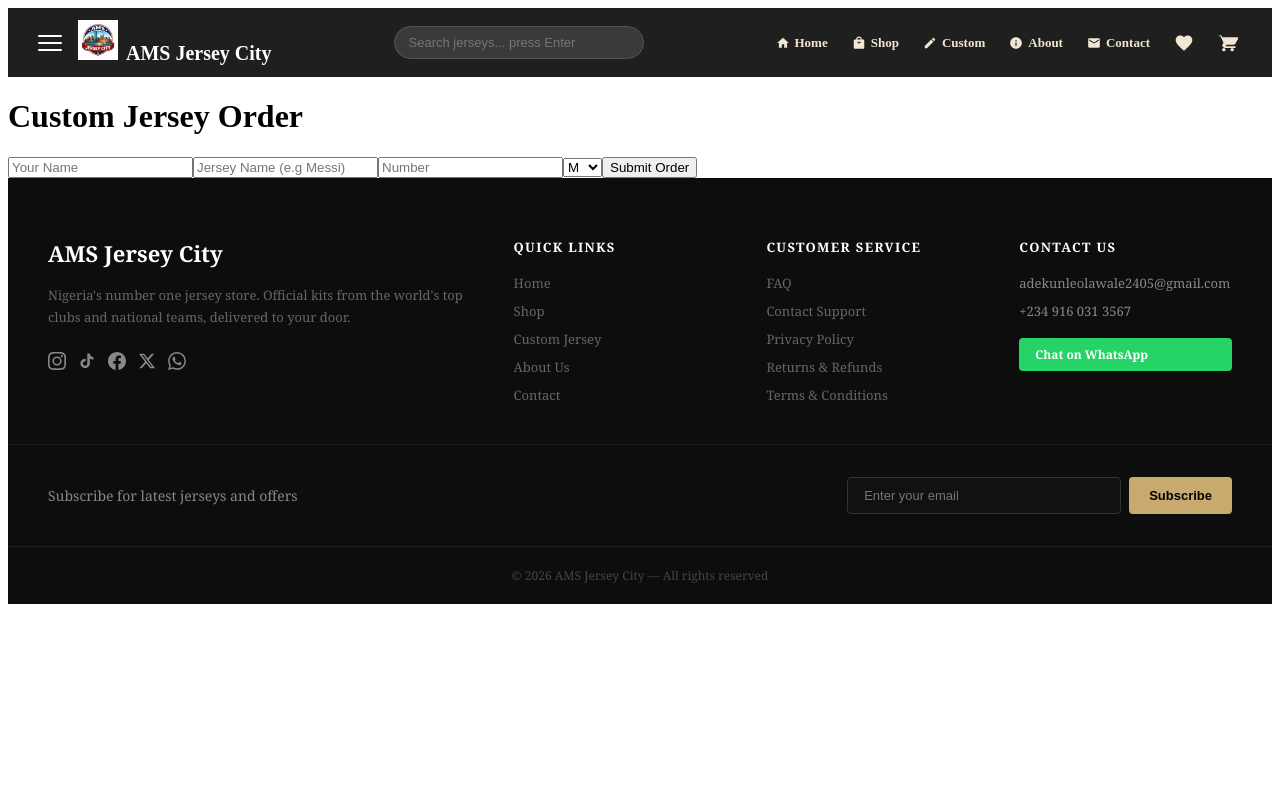
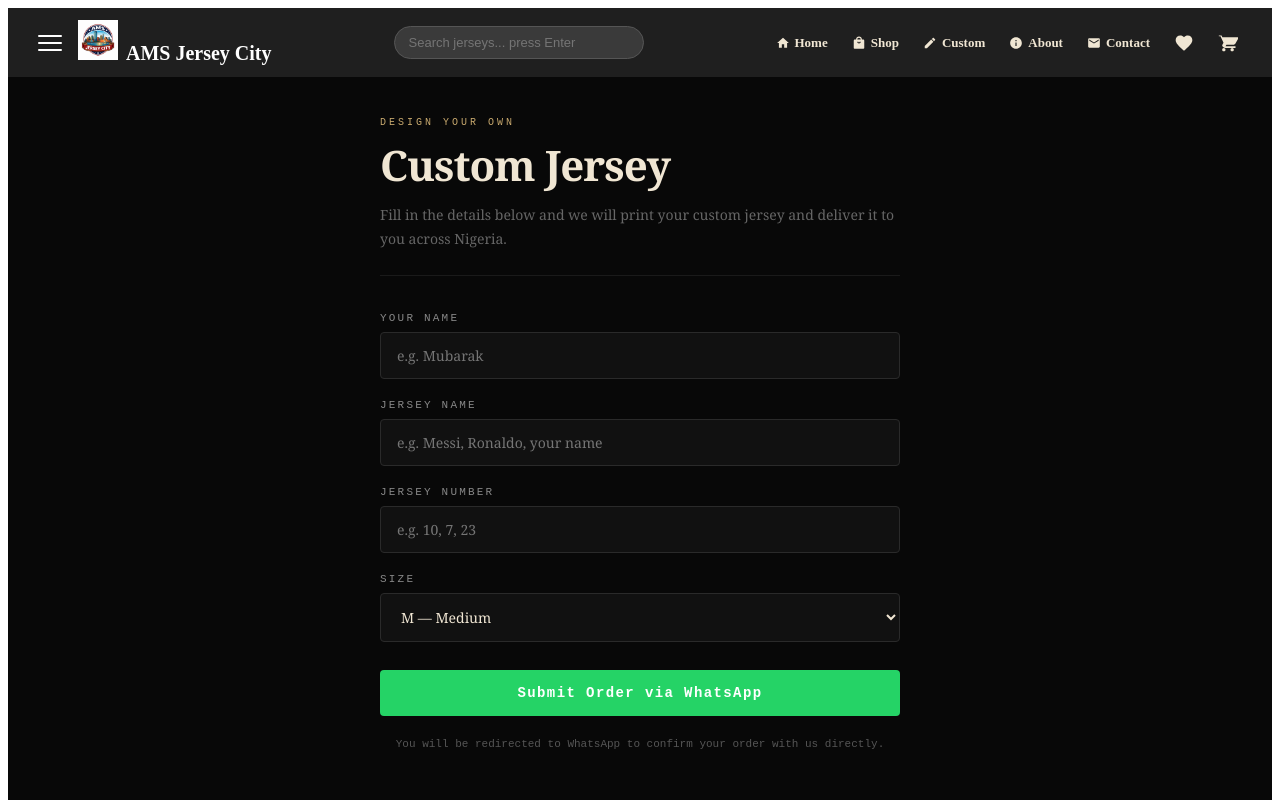
Before and after one commit to AMSDEV345/ams-jersey-front, a React (Vite) app: page /custom in a window 1280 px wide. Shown: the top 800 px of the page. Built offline with nearby package versions, Linux system fonts and the light colour scheme.

Commit message:
redesign all pages mobile responsive

```diff
--- a/src/components/Footer.jsx
+++ b/src/components/Footer.jsx
@@ -7,7 +7,7 @@
 
         <div style={S.brand}>
           <h2 style={S.brandName}>AMS Jersey City</h2>
-          <p style={S.brandDesc}>Nigeria's number one jersey store. Official kits from the world's top clubs and national teams, delivered to your door.</p>
+          <p style={S.brandDesc}>Nigeria's finest jersey store. Official kits, retro classics, and premium streetwear — delivered nationwide.</p>
           <div style={S.socials}>
             <a href="https://www.instagram.com/amsdev00?igsh=MWUzczdhdjcwNjB5eg%3D%3D&utm_source=qr" target="_blank" rel="noreferrer" style={S.socialIcon}>
               <svg width="18" height="18" viewBox="0 0 24 24" fill="currentColor"><path d="M12 2.163c3.204 0 3.584.012 4.85.07 1.366.062 2.633.334 3.608 1.308.974.975 1.246 2.242 1.308 3.608.058 1.266.07 1.646.07 4.85s-.012 3.584-.07 4.85c-.062 1.366-.334 2.633-1.308 3.608-.975.974-2.242 1.246-3.608 1.308-1.266.058-1.646.07-4.85.07s-3.584-.012-4.85-.07c-1.366-.062-2.633-.334-3.608-1.308-.974-.975-1.246-2.242-1.308-3.608C2.175 15.584 2.163 15.204 2.163 12s.012-3.584.07-4.85c.062-1.366.334-2.633 1.308-3.608.975-.974 2.242-1.246 3.608-1.308C8.416 2.175 8.796 2.163 12 2.163zm0-2.163C8.741 0 8.332.014 7.052.072 5.197.157 3.355.673 2.014 2.014.673 3.355.157 5.197.072 7.052.014 8.332 0 8.741 0 12c0 3.259.014 3.668.072 4.948.085 1.855.601 3.697 1.942 5.038 1.341 1.341 3.183 1.857 5.038 1.942C8.332 23.986 8.741 24 12 24c3.259 0 3.668-.014 4.948-.072 1.855-.085 3.697-.601 5.038-1.942 1.341-1.341 1.857-3.183 1.942-5.038.058-1.28.072-1.689.072-4.948 0-3.259-.014-3.668-.072-4.948-.085-1.855-.601-3.697-1.942-5.038C20.645.673 18.803.157 16.948.072 15.668.014 15.259 0 12 0zm0 5.838a6.162 6.162 0 100 12.324 6.162 6.162 0 000-12.324zm0 10.162a4 4 0 110-8 4 4 0 010 8zm6.406-11.845a1.44 1.44 0 100 2.881 1.44 1.44 0 000-2.881z"/></svg>
@@ -28,42 +28,26 @@
         </div>
 
         <div style={S.col}>
-          <h4 style={S.colTitle}>Quick Links</h4>
-          <Link to="/" style={S.colLink}>Home</Link>
-          <Link to="/shop" style={S.colLink}>Shop</Link>
-          <Link to="/custom" style={S.colLink}>Custom Jersey</Link>
-          <Link to="/about" style={S.colLink}>About Us</Link>
-          <Link to="/contact" style={S.colLink}>Contact</Link>
-        </div>
-
-        <div style={S.col}>
           <h4 style={S.colTitle}>Customer Service</h4>
           <p style={S.colLink}>FAQ</p>
-          <p style={S.colLink}>Contact Support</p>
           <p style={S.colLink}>Privacy Policy</p>
           <p style={S.colLink}>Returns & Refunds</p>
           <p style={S.colLink}>Terms & Conditions</p>
         </div>
 
         <div style={S.col}>
-          <h4 style={S.colTitle}>Contact Us</h4>
-          <p style={S.colLink}>
-            <a href="mailto:adekunleolawale2405@gmail.com" style={S.link}>adekunleolawale2405@gmail.com</a>
-          </p>
-          <p style={S.colLink}>
-            <a href="tel:+2349160313567" style={S.link}>+234 916 031 3567</a>
-          </p>
-          <a href="https://wa.me/2349160313567" target="_blank" rel="noreferrer" style={S.whatsappBtn}>
-            Chat on WhatsApp
-          </a>
+          <h4 style={S.colTitle}>Contact</h4>
+          <a href="mailto:adekunleolawale2405@gmail.com" style={S.colLink}>adekunleolawale2405@gmail.com</a>
+          <a href="tel:+2349160313567" style={S.colLink}>+234 916 031 3567</a>
+          <a href="https://wa.me/2349160313567" target="_blank" rel="noreferrer" style={S.whatsappBtn}>Chat on WhatsApp</a>
         </div>
 
       </div>
 
       <div style={S.newsletter}>
-        <p style={S.newsletterText}>Subscribe for latest jerseys and offers</p>
+        <p style={S.newsletterText}>Subscribe for latest jerseys and exclusive offers</p>
         <div style={S.newsletterRow}>
-          <input type="email" placeholder="Enter your email" style={S.newsletterInput} />
+          <input type="email" placeholder="Your email address" style={S.newsletterInput} />
           <button style={S.newsletterBtn}>Subscribe</button>
         </div>
       </div>
@@ -77,25 +61,24 @@
 }
 
 const S = {
-  footer: { background: "#0d0d0d", color: "#aaa", fontFamily: "'Georgia', serif", paddingTop: 60 },
-  top: { display: "grid", gridTemplateColumns: "2fr 1fr 1fr 1fr", gap: 40, padding: "0 40px 40px", borderBottom: "1px solid #1e1e1e", flexWrap: "wrap" },
-  brand: { display: "flex", flexDirection: "column", gap: 16 },
-  brandName: { color: "#fff", fontSize: 22, fontWeight: 900, margin: 0 },
-  brandDesc: { fontSize: 13, lineHeight: 1.7, color: "#666", margin: 0 },
-  socials: { display: "flex", gap: 12, marginTop: 8 },
-  socialIcon: { color: "#888", display: "flex", alignItems: "center", transition: "color 0.2s" },
+  footer: { background: "#050505", color: "#666", fontFamily: "'Georgia', serif", borderTop: "1px solid #141414" },
+  top: { display: "grid", gridTemplateColumns: "repeat(auto-fit, minmax(200px, 1fr))", gap: 40, padding: "48px 24px 40px", borderBottom: "1px solid #141414" },
+  brand: { display: "flex", flexDirection: "column", gap: 14 },
+  brandName: { color: "#f0e6d3", fontSize: 18, fontWeight: 900, margin: 0 },
+  brandDesc: { fontSize: 13, lineHeight: 1.8, color: "#555", margin: 0 },
+  socials: { display: "flex", gap: 14, flexWrap: "wrap" },
+  socialIcon: { color: "#666", display: "flex", alignItems: "center", transition: "color 0.2s" },
   col: { display: "flex", flexDirection: "column", gap: 10 },
-  colTitle: { color: "#fff", fontSize: 13, fontWeight: 700, letterSpacing: "0.1em", textTransform: "uppercase", margin: "0 0 8px" },
-  colLink: { fontSize: 13, color: "#666", margin: 0, textDecoration: "none" },
-  link: { color: "#888", textDecoration: "none" },
-  whatsappBtn: { display: "inline-block", marginTop: 8, padding: "8px 16px", background: "#25D366", color: "#fff", borderRadius: 4, textDecoration: "none", fontSize: 12, fontWeight: 700 },
-  newsletter: { padding: "32px 40px", borderBottom: "1px solid #1e1e1e", display: "flex", alignItems: "center", justifyContent: "space-between", gap: 20, flexWrap: "wrap" },
-  newsletterText: { color: "#888", fontSize: 14, margin: 0 },
-  newsletterRow: { display: "flex", gap: 8 },
-  newsletterInput: { padding: "10px 16px", borderRadius: 4, border: "1px solid #333", background: "#111", color: "#fff", fontSize: 13, outline: "none", width: 240 },
-  newsletterBtn: { padding: "10px 20px", background: "#c8a96e", color: "#000", border: "none", borderRadius: 4, fontWeight: 700, fontSize: 13, cursor: "pointer" },
-  bottom: { padding: "20px 40px", textAlign: "center" },
-  copyright: { fontSize: 12, color: "#444", margin: 0 },
+  colTitle: { color: "#f0e6d3", fontSize: 10, fontWeight: 700, letterSpacing: "0.2em", textTransform: "uppercase", margin: "0 0 6px", fontFamily: "'Courier New', monospace" },
+  colLink: { fontSize: 13, color: "#555", textDecoration: "none", margin: 0, lineHeight: 1.6 },
+  whatsappBtn: { display: "inline-block", marginTop: 6, padding: "8px 14px", background: "#25D366", color: "#fff", borderRadius: 3, textDecoration: "none", fontSize: 12, fontWeight: 700, alignSelf: "flex-start" },
+  newsletter: { padding: "24px", borderBottom: "1px solid #141414", display: "flex", alignItems: "center", justifyContent: "space-between", gap: 16, flexWrap: "wrap" },
+  newsletterText: { fontSize: 13, color: "#666", margin: 0 },
+  newsletterRow: { display: "flex", gap: 8, flexWrap: "wrap" },
+  newsletterInput: { padding: "10px 14px", background: "#0d0d0d", border: "1px solid #222", borderRadius: 3, color: "#f0e6d3", fontSize: 13, outline: "none", minWidth: 200, flex: 1 },
+  newsletterBtn: { padding: "10px 18px", background: "#c8a96e", color: "#000", border: "none", borderRadius: 3, fontWeight: 700, fontSize: 12, fontFamily: "'Courier New', monospace", cursor: "pointer", whiteSpace: "nowrap" },
+  bottom: { padding: "16px 24px", textAlign: "center" },
+  copyright: { fontSize: 11, color: "#333", margin: 0, fontFamily: "'Courier New', monospace" },
 };
 
 export default Footer;
--- a/src/index.css
+++ b/src/index.css
@@ -1,111 +1,69 @@
-:root {
-  --text: #6b6375;
-  --text-h: #08060d;
-  --bg: #fff;
-  --border: #e5e4e7;
-  --code-bg: #f4f3ec;
-  --accent: #aa3bff;
-  --accent-bg: rgba(170, 59, 255, 0.1);
-  --accent-border: rgba(170, 59, 255, 0.5);
-  --social-bg: rgba(244, 243, 236, 0.5);
-  --shadow:
-    rgba(0, 0, 0, 0.1) 0 10px 15px -3px, rgba(0, 0, 0, 0.05) 0 4px 6px -2px;
+*, *::before, *::after {
+  box-sizing: border-box;
+  margin: 0;
+  padding: 0;
+}
 
-  --sans: system-ui, 'Segoe UI', Roboto, sans-serif;
-  --heading: system-ui, 'Segoe UI', Roboto, sans-serif;
-  --mono: ui-monospace, Consolas, monospace;
-
-  font: 18px/145% var(--sans);
-  letter-spacing: 0.18px;
-  color-scheme: light dark;
-  color: var(--text);
-  background: var(--bg);
-  font-synthesis: none;
-  text-rendering: optimizeLegibility;
+html {
+  font-size: 16px;
   -webkit-font-smoothing: antialiased;
   -moz-osx-font-smoothing: grayscale;
+}
 
-  @media (max-width: 1024px) {
-    font-size: 16px;
+body {
+  background: #080808;
+  color: #f0e6d3;
+  font-family: 'Georgia', serif;
+  min-height: 100vh;
+  overflow-x: hidden;
+}
+
+#root {
+  width: 100%;
+  min-height: 100vh;
+  display: flex;
+  flex-direction: column;
+}
+
+img {
+  max-width: 100%;
+  height: auto;
+  display: block;
+}
+
+a {
+  color: inherit;
+  text-decoration: none;
+}
+
+button {
+  cursor: pointer;
+  font-family: inherit;
+}
+
+input, select, textarea {
+  font-family: inherit;
+  font-size: inherit;
+}
+
+/* Responsive grid utility */
+@media (max-width: 768px) {
+  .footer-grid {
+    grid-template-columns: 1fr !important;
   }
 }
 
-@media (prefers-color-scheme: dark) {
-  :root {
-    --text: #9ca3af;
-    --text-h: #f3f4f6;
-    --bg: #16171d;
-    --border: #2e303a;
-    --code-bg: #1f2028;
-    --accent: #c084fc;
-    --accent-bg: rgba(192, 132, 252, 0.15);
-    --accent-border: rgba(192, 132, 252, 0.5);
-    --social-bg: rgba(47, 48, 58, 0.5);
-    --shadow:
-      rgba(0, 0, 0, 0.4) 0 10px 15px -3px, rgba(0, 0, 0, 0.25) 0 4px 6px -2px;
-  }
-
-  #social .button-icon {
-    filter: invert(1) brightness(2);
-  }
+/* Scrollbar */
+::-webkit-scrollbar {
+  width: 6px;
 }
-
-body {
-  margin: 0;
+::-webkit-scrollbar-track {
+  background: #0a0a0a;
 }
-
-#root {
-  width: 1126px;
-  max-width: 100%;
-  margin: 0 auto;
-  text-align: center;
-  border-inline: 1px solid var(--border);
-  min-height: 100svh;
-  display: flex;
-  flex-direction: column;
-  box-sizing: border-box;
+::-webkit-scrollbar-thumb {
+  background: #2a2a2a;
+  border-radius: 3px;
 }
-
-h1,
-h2 {
-  font-family: var(--heading);
-  font-weight: 500;
-  color: var(--text-h);
+::-webkit-scrollbar-thumb:hover {
+  background: #c8a96e;
 }
-
-h1 {
-  font-size: 56px;
-  letter-spacing: -1.68px;
-  margin: 32px 0;
-  @media (max-width: 1024px) {
-    font-size: 36px;
-    margin: 20px 0;
-  }
-}
-h2 {
-  font-size: 24px;
-  line-height: 118%;
-  letter-spacing: -0.24px;
-  margin: 0 0 8px;
-  @media (max-width: 1024px) {
-    font-size: 20px;
-  }
-}
-p {
-  margin: 0;
-}
-
-code,
-.counter {
-  font-family: var(--mono);
-  display: inline-flex;
-  border-radius: 4px;
-  color: var(--text-h);
-}
-
-code {
-  font-size: 15px;
-  line-height: 135%;
-  padding: 4px 8px;
-  background: var(--code-bg);
-}
--- a/src/pages/Cart.jsx
+++ b/src/pages/Cart.jsx
@@ -4,39 +4,98 @@
 function Cart() {
   const { cart, removeFromCart } = useContext(CartContext);
 
+  const total = cart.reduce((sum, item) => sum + item.price * (item.quantity || 1), 0);
+
   const checkout = () => {
-    let message = "Hello, I want to order:%0A";
-
+    let message = "Hello, I want to order:\n";
     cart.forEach((item) => {
-      message += `${item.name} x${item.quantity} - ₦${item.price}%0A`;
+      message += `${item.name} x${item.quantity || 1} - ₦${item.price.toLocaleString()}\n`;
     });
-
-    message += "%0A💳 Payment Details:%0A";
-    message += "Bank: GTBank%0A";
-    message += "Account Number: 0627348988%0A";
+    message += "\n💳 Payment Details:\n";
+    message += "Bank: GTBank\n";
+    message += "Account Number: 0627348988\n";
     message += "Name: Lawal Mubarak Adekunle";
-
-    window.open(`https://wa.me/2349160313567?text=${message}`);
+    window.open(`https://wa.me/2349160313567?text=${encodeURIComponent(message)}`);
   };
 
   return (
-    <div className="container">
+    <div style={S.page}>
+      <div style={S.container}>
 
-      <h2>Cart</h2>
+        <div style={S.header}>
+          <h1 style={S.title}>Your Cart</h1>
+          <p style={S.subtitle}>{cart.length} {cart.length === 1 ? "item" : "items"}</p>
+        </div>
 
-      {cart.map((item) => (
-        <div key={item._id} className="card">
-          <h4>{item.name}</h4>
-          <button onClick={() => removeFromCart(item._id)}>Remove</button>
-        </div>
-      ))}
+        {cart.length === 0 ? (
+          <div style={S.empty}>
+            <p style={S.emptyIcon}>🛒</p>
+            <p style={S.emptyText}>Your cart is empty</p>
+            <a href="/shop" style={S.shopBtn}>Browse Jerseys</a>
+          </div>
+        ) : (
+          <>
+            <div style={S.items}>
+              {cart.map((item) => (
+                <div key={item._id} style={S.item}>
+                  <img
+                    src={item.image}
+                    alt={item.name}
+                    style={S.itemImg}
+                    onError={(e) => (e.target.style.display = "none")}
+                  />
+                  <div style={S.itemInfo}>
+                    <p style={S.itemName}>{item.name}</p>
+                    <p style={S.itemPrice}>₦{item.price?.toLocaleString()}</p>
+                    {item.size && <p style={S.itemSize}>Size: {item.size}</p>}
+                  </div>
+                  <button onClick={() => removeFromCart(item._id)} style={S.removeBtn}>✕</button>
+                </div>
+              ))}
+            </div>
 
-      {cart.length > 0 && (
-        <button onClick={checkout}>Checkout</button>
-      )}
+            <div style={S.summary}>
+              <div style={S.summaryRow}>
+                <span style={S.summaryLabel}>Total</span>
+                <span style={S.summaryTotal}>₦{total.toLocaleString()}</span>
+              </div>
+              <button onClick={checkout} style={S.checkoutBtn}>
+                Checkout via WhatsApp
+              </button>
+              <p style={S.checkoutNote}>You will be redirected to WhatsApp to complete your order</p>
+            </div>
+          </>
+        )}
 
+      </div>
     </div>
   );
 }
 
+const S = {
+  page: { background: "#080808", minHeight: "100vh", padding: "40px 16px 80px", fontFamily: "'Georgia', serif" },
+  container: { maxWidth: 600, margin: "0 auto" },
+  header: { marginBottom: 32, borderBottom: "1px solid #1a1a1a", paddingBottom: 20 },
+  title: { fontSize: "clamp(28px, 5vw, 42px)", fontWeight: 900, color: "#f0e6d3", margin: "0 0 6px", letterSpacing: "-1px" },
+  subtitle: { fontSize: 12, color: "#555", margin: 0, fontFamily: "'Courier New', monospace", letterSpacing: "0.15em" },
+  empty: { textAlign: "center", padding: "60px 20px", display: "flex", flexDirection: "column", alignItems: "center", gap: 16 },
+  emptyIcon: { fontSize: 48, margin: 0 },
+  emptyText: { fontSize: 16, color: "#666", margin: 0 },
+  shopBtn: { padding: "12px 28px", background: "#c8a96e", color: "#000", textDecoration: "none", fontWeight: 700, fontSize: 12, fontFamily: "'Courier New', monospace", letterSpacing: "0.1em", borderRadius: 3 },
+  items: { display: "flex", flexDirection: "column", gap: 12, marginBottom: 24 },
+  item: { display: "flex", alignItems: "center", gap: 14, background: "#0f0f0f", border: "1px solid #1a1a1a", borderRadius: 6, padding: 14 },
+  itemImg: { width: 70, height: 70, objectFit: "contain", background: "#0a0a0a", borderRadius: 4, flexShrink: 0 },
+  itemInfo: { flex: 1 },
+  itemName: { fontSize: 13, color: "#d4c4a8", margin: "0 0 4px", fontFamily: "'Courier New', monospace" },
+  itemPrice: { fontSize: 16, fontWeight: 700, color: "#c8a96e", margin: "0 0 2px" },
+  itemSize: { fontSize: 11, color: "#666", margin: 0, fontFamily: "'Courier New', monospace" },
+  removeBtn: { background: "transparent", border: "1px solid #2a2a2a", color: "#888", width: 32, height: 32, borderRadius: 3, cursor: "pointer", fontSize: 12, flexShrink: 0 },
+  summary: { background: "#0f0f0f", border: "1px solid #1a1a1a", borderRadius: 6, padding: 20 },
+  summaryRow: { display: "flex", justifyContent: "space-between", alignItems: "center", marginBottom: 16, paddingBottom: 16, borderBottom: "1px solid #1a1a1a" },
+  summaryLabel: { fontSize: 12, color: "#888", fontFamily: "'Courier New', monospace", letterSpacing: "0.15em" },
+  summaryTotal: { fontSize: 22, fontWeight: 900, color: "#c8a96e" },
+  checkoutBtn: { width: "100%", padding: "14px", background: "#25D366", color: "#fff", border: "none", borderRadius: 4, fontWeight: 700, fontSize: 14, fontFamily: "'Courier New', monospace", letterSpacing: "0.1em", cursor: "pointer", marginBottom: 10 },
+  checkoutNote: { fontSize: 11, color: "#555", textAlign: "center", margin: 0, fontFamily: "'Courier New', monospace" },
+};
+
 export default Cart;
--- a/src/pages/Custom.jsx
+++ b/src/pages/Custom.jsx
@@ -11,46 +11,86 @@
       alert("Please fill in all fields before submitting!");
       return;
     }
-
-    const message = `Hello, I want to order a custom jersey!
-Name: ${name}
-Jersey Name: ${jerseyName}
-Number: ${number}
-Size: ${size}`;
-
+    const message = `Hello, I want to order a custom jersey!\nName: ${name}\nJersey Name: ${jerseyName}\nNumber: ${number}\nSize: ${size}`;
     window.open("https://wa.me/2349160313567?text=" + encodeURIComponent(message));
   };
 
   return (
-    <div className="page">
-      <h1>Custom Jersey Order</h1>
+    <div style={S.page}>
+      <div style={S.container}>
 
+        <div style={S.header}>
+          <p style={S.eyebrow}>Design Your Own</p>
+          <h1 style={S.title}>Custom Jersey</h1>
+          <p style={S.subtitle}>Fill in the details below and we will print your custom jersey and deliver it to you across Nigeria.</p>
+        </div>
+
+        <div style={S.form}>
+          <div style={S.field}>
+            <label style={S.label}>Your Name</label>
             <input
-        placeholder="Your Name"
+              style={S.input}
+              placeholder="e.g. Mubarak"
               value={name}
               onChange={(e) => setName(e.target.value)}
             />
+          </div>
+
+          <div style={S.field}>
+            <label style={S.label}>Jersey Name</label>
             <input
-        placeholder="Jersey Name (e.g Messi)"
+              style={S.input}
+              placeholder="e.g. Messi, Ronaldo, your name"
               value={jerseyName}
               onChange={(e) => setJerseyName(e.target.value)}
             />
+          </div>
+
+          <div style={S.field}>
+            <label style={S.label}>Jersey Number</label>
             <input
-        placeholder="Number"
+              style={S.input}
+              placeholder="e.g. 10, 7, 23"
               value={number}
               onChange={(e) => setNumber(e.target.value)}
             />
+          </div>
 
-      <select value={size} onChange={(e) => setSize(e.target.value)}>
-        <option>S</option>
-        <option>M</option>
-        <option>L</option>
-        <option>XL</option>
+          <div style={S.field}>
+            <label style={S.label}>Size</label>
+            <select style={S.select} value={size} onChange={(e) => setSize(e.target.value)}>
+              <option value="S">S — Small</option>
+              <option value="M">M — Medium</option>
+              <option value="L">L — Large</option>
+              <option value="XL">XL — Extra Large</option>
             </select>
+          </div>
 
-      <button onClick={handleSubmit}>Submit Order</button>
+          <button onClick={handleSubmit} style={S.submitBtn}>
+            Submit Order via WhatsApp
+          </button>
+          <p style={S.note}>You will be redirected to WhatsApp to confirm your order with us directly.</p>
+        </div>
+
+      </div>
     </div>
   );
 }
 
+const S = {
+  page: { background: "#080808", minHeight: "100vh", padding: "40px 16px 80px", fontFamily: "'Georgia', serif" },
+  container: { maxWidth: 520, margin: "0 auto" },
+  header: { marginBottom: 36, borderBottom: "1px solid #1a1a1a", paddingBottom: 24 },
+  eyebrow: { fontFamily: "'Courier New', monospace", fontSize: 10, letterSpacing: "0.3em", color: "#c8a96e", margin: "0 0 8px", textTransform: "uppercase" },
+  title: { fontSize: "clamp(28px, 5vw, 42px)", fontWeight: 900, color: "#f0e6d3", margin: "0 0 10px", letterSpacing: "-1px" },
+  subtitle: { fontSize: 14, color: "#666", margin: 0, lineHeight: 1.7 },
+  form: { display: "flex", flexDirection: "column", gap: 20 },
+  field: { display: "flex", flexDirection: "column", gap: 8 },
+  label: { fontSize: 11, fontFamily: "'Courier New', monospace", letterSpacing: "0.2em", color: "#888", textTransform: "uppercase" },
+  input: { padding: "13px 16px", background: "#111", border: "1px solid #2a2a2a", borderRadius: 4, color: "#f0e6d3", fontSize: 14, outline: "none", fontFamily: "'Georgia', serif" },
+  select: { padding: "13px 16px", background: "#111", border: "1px solid #2a2a2a", borderRadius: 4, color: "#f0e6d3", fontSize: 14, outline: "none", fontFamily: "'Georgia', serif", cursor: "pointer" },
+  submitBtn: { padding: "15px", background: "#25D366", color: "#fff", border: "none", borderRadius: 4, fontWeight: 700, fontSize: 14, fontFamily: "'Courier New', monospace", letterSpacing: "0.1em", cursor: "pointer", marginTop: 8 },
+  note: { fontSize: 11, color: "#555", textAlign: "center", margin: 0, fontFamily: "'Courier New', monospace", lineHeight: 1.6 },
+};
+
 export default Custom;
```
Also changed, not shown: src/components/ProductCard.jsx (+41 -15 lines). Lines whose indentation alone changed are shown as unchanged.
